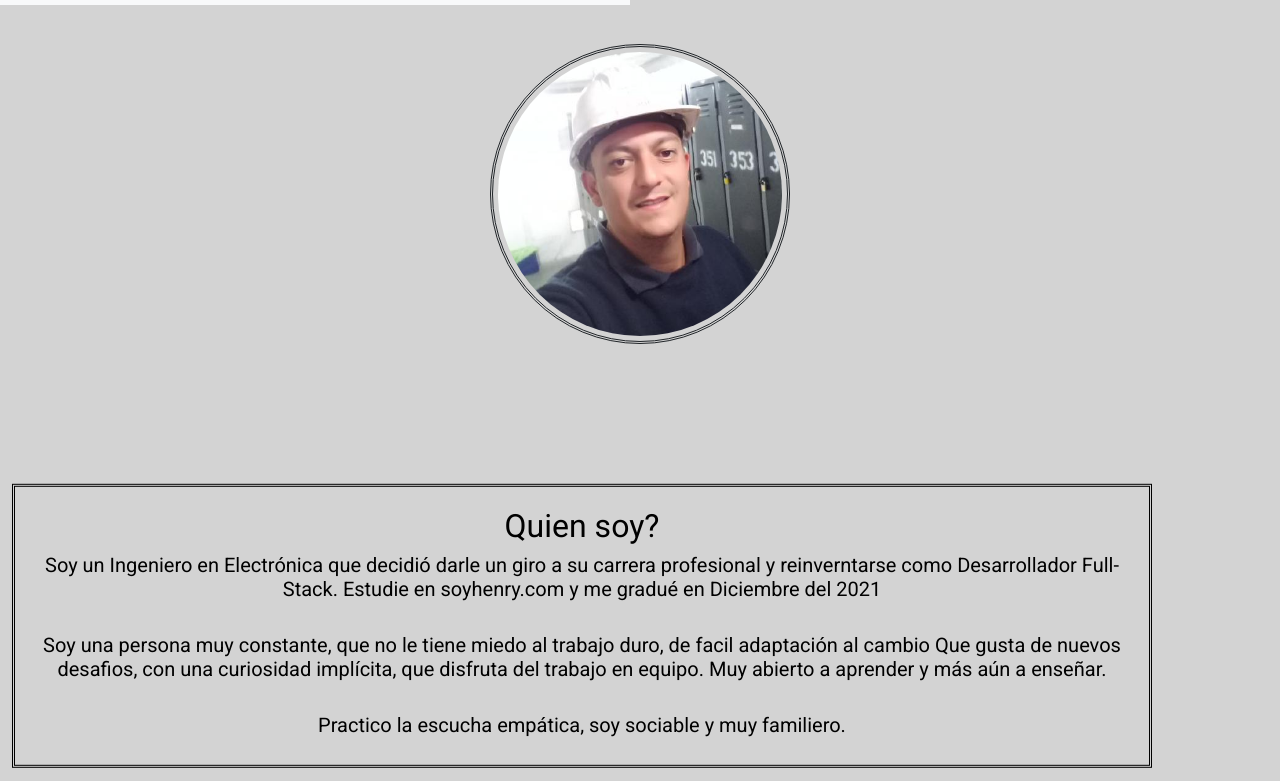
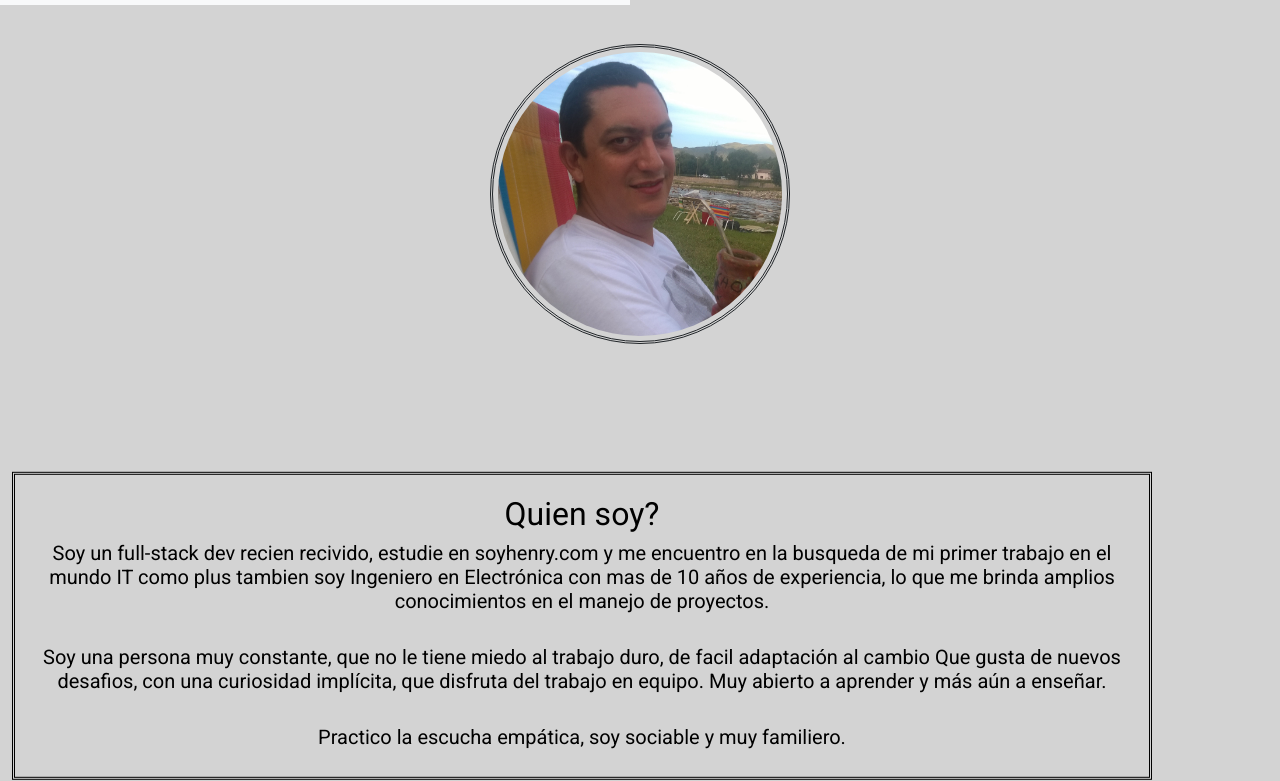
Before and after one commit to FernandoRuizParietti/Personal-Portfolio, a plain HTML site: page index.html in a window 1280 px wide. Shown: the part 56-837 px from the top of the page. Drawn offline with nearby package versions, Linux system fonts and the light colour scheme.

Commit message:
Cambio de fotos

```diff
--- a/index.html
+++ b/index.html
@@ -52,16 +52,16 @@
       </nav>
 
       <div class="container card-img-top" style="width: 18rem;">
-        <img src="./images/Peronal-Portfolio.jpg" class="foto" alt="...">
+        <img src="./images/Peronal-Portfolio3.jpg" class="foto" alt="...">
         <div id="About"  class="card-body">
         </div>
       </div>
       <div  class ="bghome"></div>
       <div class ="bg-text container">
           <h2>Quien soy?</h2>
-          <h5>Soy un Ingeniero en Electrónica que decidió darle un giro a su carrera profesional
-            y reinverntarse como Desarrollador Full-Stack.
-          Estudie en soyhenry.com y me gradué en Diciembre del 2021</h5>
+          <h5>Soy un full-stack dev recien recivido, estudie en soyhenry.com y me encuentro en la busqueda de mi primer trabajo en el mundo IT
+            como plus tambien soy Ingeniero en Electrónica con mas de 10 años de experiencia, lo que me brinda amplios conocimientos en el
+            manejo de proyectos.</h5>
           <br/>
           <h5>Soy una persona muy constante, que no le tiene miedo al trabajo duro, de facil adaptación al cambio
             Que gusta de nuevos desafios, con una curiosidad implícita, que disfruta del trabajo en equipo.
@@ -197,7 +197,7 @@
             </i></a>
           </p>
           <div class="col-md">
-          <img src="./images/Peronal-Portfolio.jpg" class="pro img-fluid" alt="...">
+          <img src="./images/portfolio.jpg" class="pro img-fluid" alt="...">
           </div>
         </div>
       </section>
```
Also changed, not shown: images/Peronal-Portfolio1.jpg (added), images/Peronal-Portfolio2.jpg (added), images/Peronal-Portfolio3.jpg (added), images/Peronal-Portfolio4.jpg (added), images/Peronal-Portfolio5.jpg (added), images/portfolio.jpg (added).
